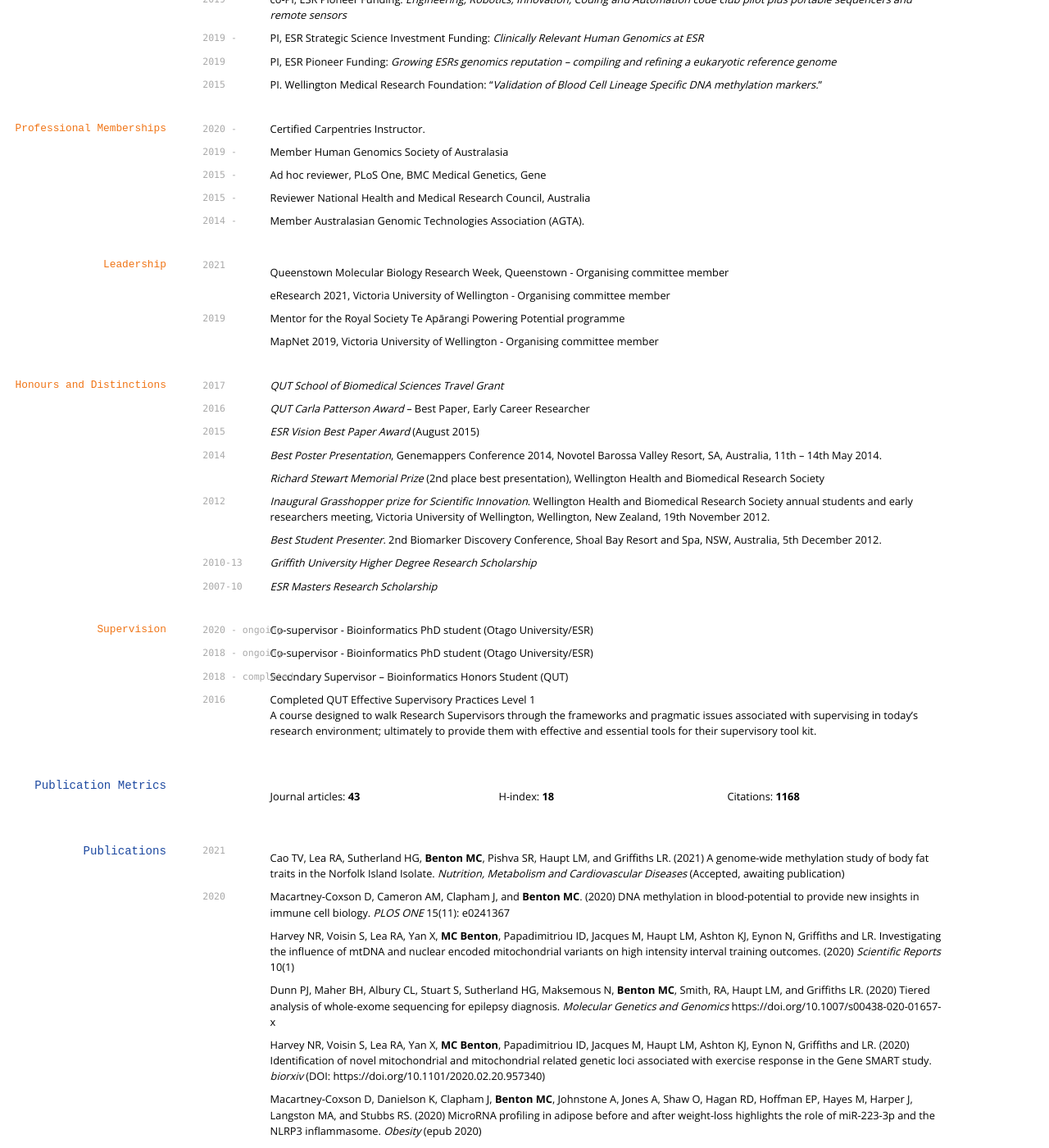
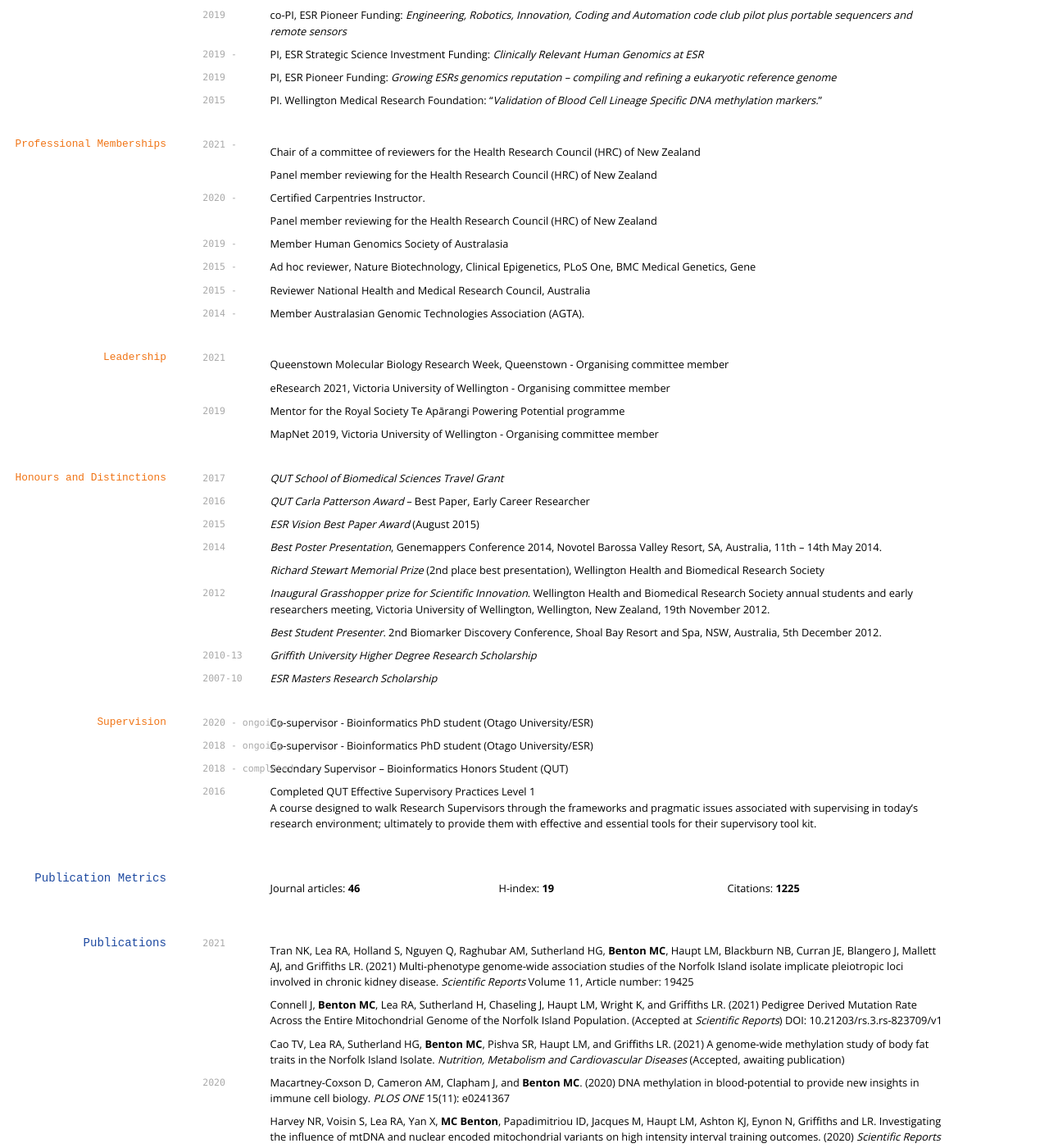
Before and after one commit to sirselim/Miles_CV, a Jekyll site: the page built from index.md, in a window 1280 px wide and 1400 px high, scrolled down 1064 px. Shown: the whole window at 82% size. Built offline with Jekyll 4.4.1, drawn with Linux system fonts in a browser that asks for light colours; some web fonts are replaced; some of the changed text lies outside the part shown.

Commit message:
updated CV

```diff
--- a/index.md
+++ b/index.md
@@ -88,14 +88,22 @@ __Victoria University of Wellington, NZ__ BBMedSc Biomedical Science (_Majors: H
 
 ### Professional Memberships
 
+`2021 -`
+
+Chair of a committee of reviewers for the Health Research Council (HRC) of New Zealand
+
+Panel member reviewing for the Health Research Council (HRC) of New Zealand
+
 `2020 -`
 Certified Carpentries Instructor.
+
+Panel member reviewing for the Health Research Council (HRC) of New Zealand
 
 `2019 -`
 Member Human Genomics Society of Australasia
 
 `2015 -`
-Ad hoc reviewer, PLoS One, BMC Medical Genetics, Gene
+Ad hoc reviewer, Nature Biotechnology, Clinical Epigenetics, PLoS One, BMC Medical Genetics, Gene
 
 `2015 -`
 Reviewer National Health and Medical Research Council, Australia
@@ -160,15 +168,19 @@ A course designed to walk Research Supervisors through the frameworks and pragma
 
 ## Publication Metrics
 
-* Journal articles: __43__
-* H-index: __18__
-* Citations: __1168__
+* Journal articles: __46__
+* H-index: __19__
+* Citations: __1225__
 
 ## Publications
 
 <!-- ### Journals -->
 
 `2021`
+
+Tran NK, Lea RA, Holland S, Nguyen Q, Raghubar AM, Sutherland HG, **Benton MC**, Haupt LM, Blackburn NB, Curran JE, Blangero J, Mallett AJ, and Griffiths LR. (2021) Multi-phenotype genome-wide association studies of the Norfolk Island isolate implicate pleiotropic loci involved in chronic kidney disease. *Scientific Reports* Volume 11, Article number: 19425
+
+Connell J, **Benton MC**, Lea RA, Sutherland H, Chaseling J, Haupt LM, Wright K, and Griffiths LR. (2021) Pedigree Derived Mutation Rate Across the Entire Mitochondrial Genome of the Norfolk Island Population. (Accepted at *Scientific Reports*) DOI: 10.21203/rs.3.rs-823709/v1
 
 Cao TV, Lea RA, Sutherland HG, **Benton MC**, Pishva SR, Haupt LM, and Griffiths LR. (2021) A genome-wide methylation study of body fat traits in the Norfolk Island Isolate. *Nutrition, Metabolism and Cardiovascular Diseases* (Accepted, awaiting publication)
 
@@ -384,6 +396,16 @@ Griffiths LR, **Benton MC**, Cox H, Bellis C, Blangero J, Lea RA. Identification
 
 ### Other dissemination
 
+#### Media
+
+Radio New Zealand - *Miles Benton: diagnosing serious illnesses cheaper and faster*. An interview that I did with Kim Hill on Radio NZ's Saturday Morning show. [link](https://www.rnz.co.nz/national/programmes/saturday/audio/2018815703/miles-benton-diagnosing-serious-illnesses-cheaper-and-faster)
+
+ESR Media Release - *ESR scientists showcase benefits of collaboration for rapid-DNA sequencing*. Another article highlighting the work we are doing in the Nanopore space to make the technology more affordable and accessible. [link](https://www.esr.cri.nz/home/about-esr/media-releases/esr-scientists-showcase-benefits-of-collaboration-for-rapid-dna-sequencing/)
+
+New Zealand Herald - *The genius of genomics: The revolution that helped NZ quash Covid-19*. A NZ Herald article that contains a section on the Nanopore portable bed-side sequencing projects that we have underway. [link](https://www.nzherald.co.nz/nz/the-genius-of-genomics-the-revolution-that-helped-nz-quash-covid-19/EFJWSHSL3TTYNNKYA5WEROIKHY/)
+
+#### Talks
+
 **Benton MC**. Something a little bit different… CLNR 401 Plenary, 6th March 2021, Victoria University of Wellington.
 
 **Benton MC**. and de Ligt J. Genomics at the frontline - the power of GPUs. ESR Data Science Week 2020, Virtual Presentation, 24th September 2020.
```
Also changed, not shown: other parts of index.md (+3 -3 lines).
